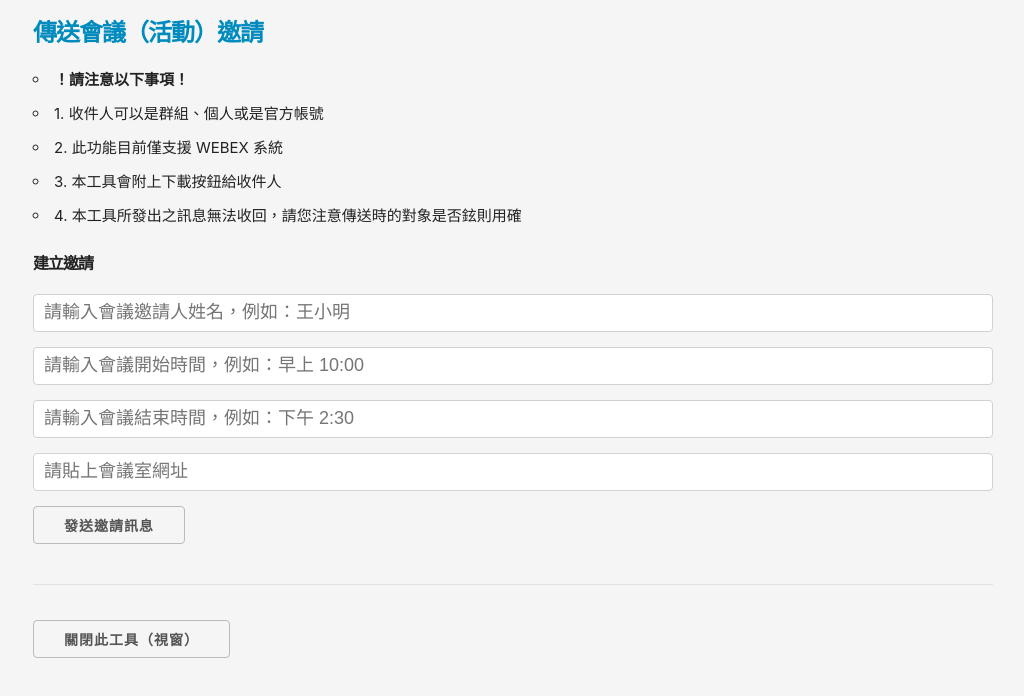
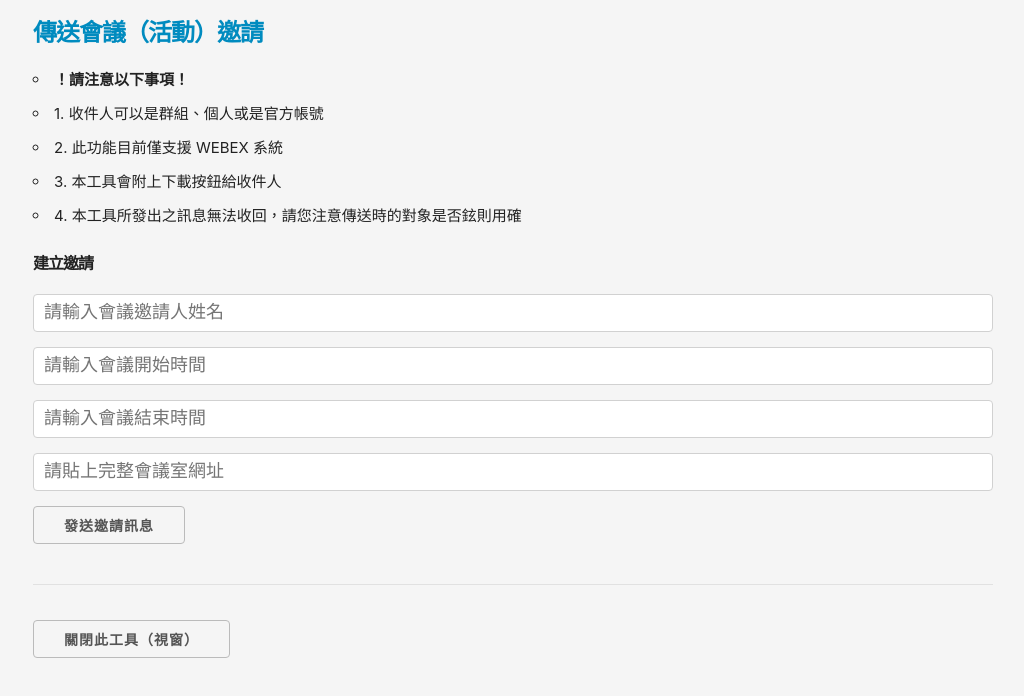
Before and after one commit to erichuang921/cth-wbx-invite, a plain HTML site: page liff-share-invite/index.html in a window 1280 px wide. Shown: the part 130-826 px from the top of the page, without its empty margins (127-1151 px from the left). Drawn offline with nearby package versions, Linux system fonts and the light colour scheme; a script that the page names is missing.

Commit message:
Update index.html

```diff
--- a/liff-share-invite/index.html
+++ b/liff-share-invite/index.html
@@ -37,10 +37,10 @@
               <li>4. 本工具所發出之訊息無法收回，請您注意傳送時的對象是否鉉則用確</li>
             </ul>
             <h3>建立邀請</h3>
-            <input class="u-full-width" id="inviter" type="text" placeholder="請輸入會議邀請人姓名，例如：王小明"/>
-            <input class="u-full-width" id="start" type="text" placeholder="請輸入會議開始時間，例如：早上 10:00"/>
-            <input class="u-full-width" id="end" type="text" placeholder="請輸入會議結束時間，例如：下午 2:30"/>
-            <input class="u-full-width" id="url" type="text" placeholder="請貼上會議室網址"/>
+            <input class="u-full-width" id="inviter" type="text" placeholder="請輸入會議邀請人姓名"/>
+            <input class="u-full-width" id="start" type="text" placeholder="請輸入會議開始時間"/>
+            <input class="u-full-width" id="end" type="text" placeholder="請輸入會議結束時間"/>
+            <input class="u-full-width" id="url" type="text" placeholder="請貼上完整會議室網址"/>
             <button id="sendShareTarget">發送邀請訊息</button>
           </div>
           <hr/>
```
